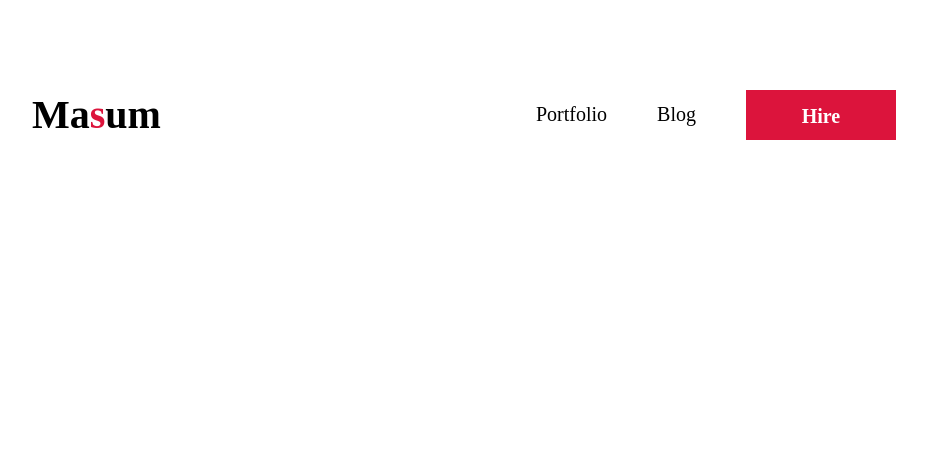
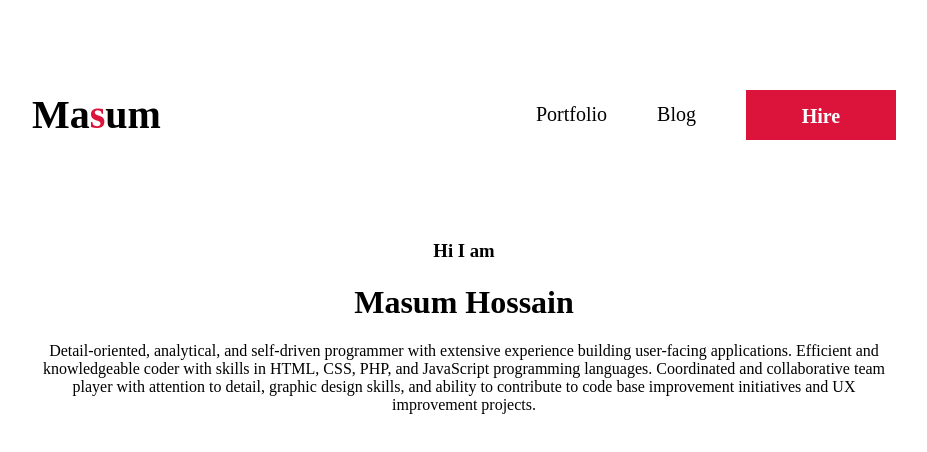
Before and after one commit to masumhs73/my-portfolio1, a plain HTML site: page images/index.html in a window 1280 px wide. Shown: the whole page, without its empty margins (176-1103 px from the left). Drawn offline with Linux system fonts and the light colour scheme.

Commit message:
banner added

```diff
--- a/images/index.html
+++ b/images/index.html
@@ -12,6 +12,7 @@
 </head>
 
 <body>
+    <!-- header navigation bar -->
     <header class="header">
         <nav>
             <h2 class="nav-title">Ma<span class="text-primary">s</span>um</h2>
@@ -23,6 +24,15 @@
         </nav>
     </header>
 
+    <!-- banner item -->
+        <div class="banner">
+            <div>
+                <h3 class="banner-sub-title">Hi I am</h3>
+                <h1 class="banner-title">Masum Hossain</h1>
+                <p class="banner-descripton">
+                    <p>Detail-oriented, analytical, and self-driven programmer with extensive experience building user-facing applications. Efficient and knowledgeable coder with skills in HTML, CSS, PHP, and JavaScript programming languages. Coordinated and collaborative team player with attention to detail, graphic design skills, and ability to contribute to code base improvement initiatives and UX improvement projects.</p>
+                </p>
+            </div>
     <main>
 
     </main>
--- a/images/styles/style.css
+++ b/images/styles/style.css
@@ -42,3 +42,11 @@ nav li{
     margin-left: 50px;
     font-size: 20px;
 }
+
+/* banner styles */
+
+.banner{
+    margin: 0px 200px;
+    text-align: center;
+
+}
```
